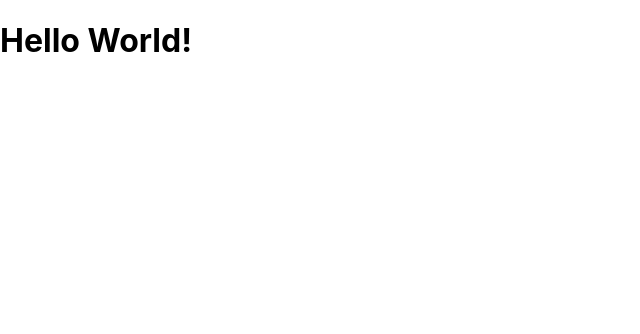
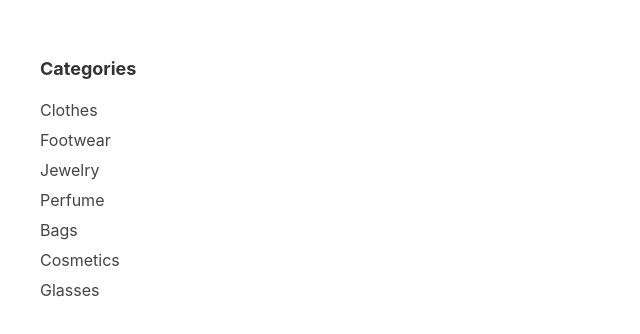
Before and after one commit to farahassaf335/React_Hello_-World, a React (Create React App) app: page / in a window 1280 px wide. Shown: the top 334 px of the page, without its empty margins (0-640 px from the left). Built offline with nearby package versions, Linux system fonts and the light colour scheme.

Commit message:
Add Category Navigation Component UI

```diff
--- a/src/App.js
+++ b/src/App.js
@@ -1,15 +1,12 @@
 import React from "react";
-import ReactDOM from "react-dom/client";
+import CategoryNavigation from "./components/CategoryNavigation";
 
 function App() {
   return (
-    <h1>Hello World!</h1>
+    <div style={{ padding: "20px" }}>
+      <CategoryNavigation />
+    </div>
   );
 }
 
-
-const container = document.getElementById('root');
-const root = ReactDOM.createRoot(container);
-root.render(<App />);
-
 export default App;
--- /dev/null
+++ b/src/components/CategoryNavigation.css
@@ -0,0 +1,27 @@
+.category-nav {
+  background-color: #fff;
+  padding: 20px;
+  border-radius: 8px;
+  width: 200px;
+}
+
+.category-nav h3 {
+  margin-bottom: 10px;
+  font-size: 18px;
+  color: #333;
+}
+
+.category-nav ul {
+  list-style: none;
+  padding: 0;
+}
+
+.category-nav li {
+  padding: 5px 0;
+  cursor: pointer;
+  color: #444;
+}
+
+.category-nav li:hover {
+  color: #e91e63;
+}
--- /dev/null
+++ b/src/components/CategoryNavigation.js
@@ -0,0 +1,27 @@
+import React from "react";
+import "./CategoryNavigation.css";
+
+const categories = [
+  "Clothes",
+  "Footwear",
+  "Jewelry",
+  "Perfume",
+  "Bags",
+  "Cosmetics",
+  "Glasses",
+];
+
+const CategoryNavigation = () => {
+  return (
+    <div className="category-nav">
+      <h3>Categories</h3>
+      <ul>
+        {categories.map((cat, index) => (
+          <li key={index}>{cat}</li>
+        ))}
+      </ul>
+    </div>
+  );
+};
+
+export default CategoryNavigation;
```
